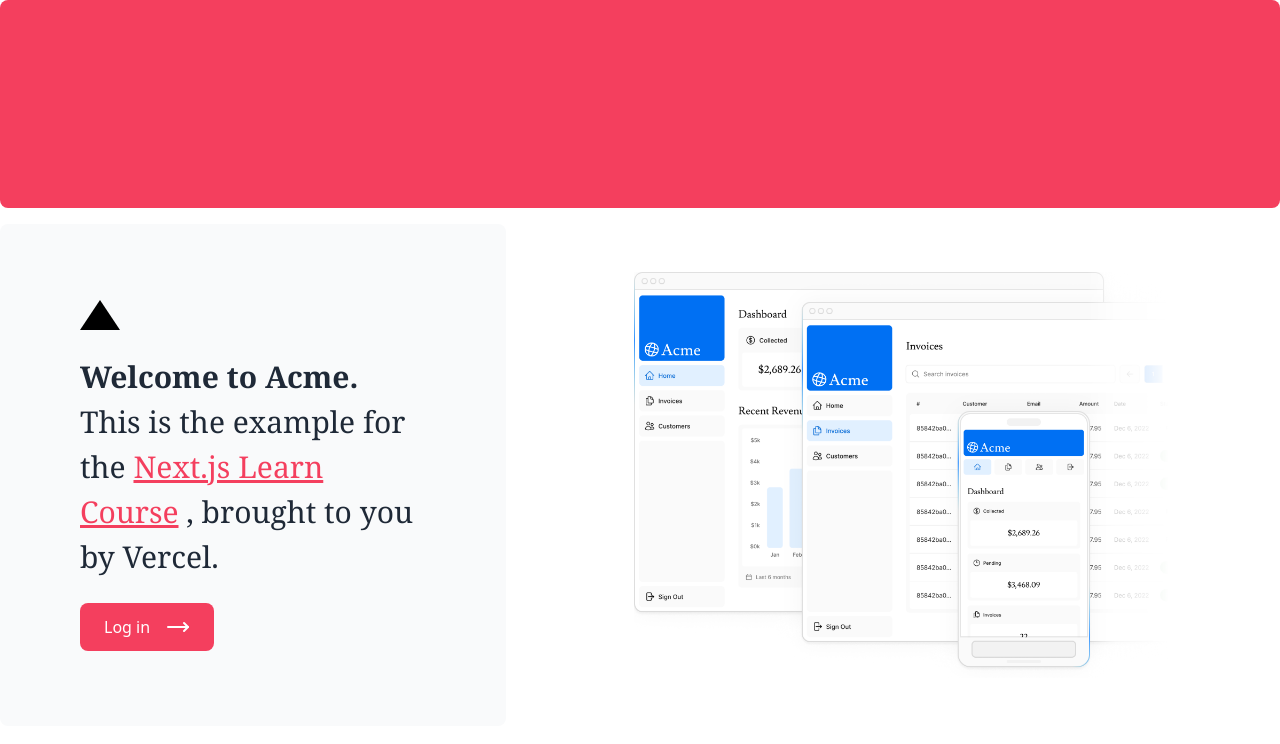
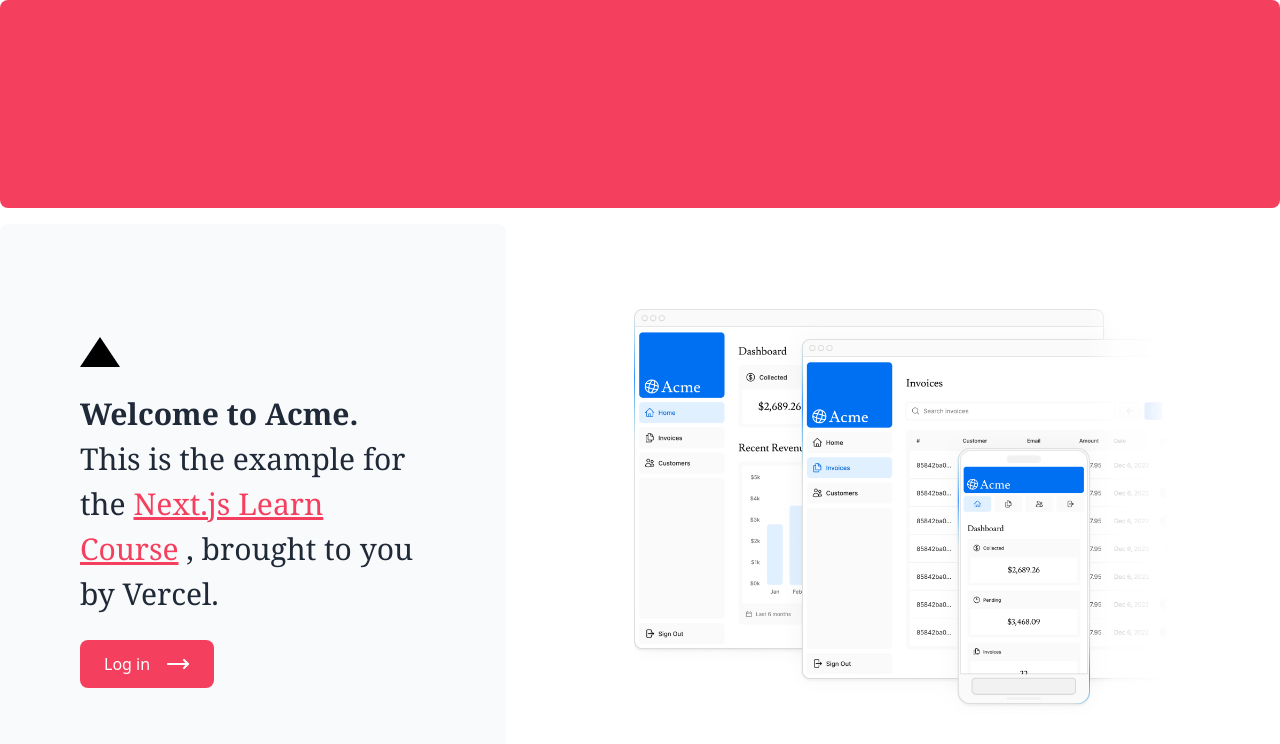
Before and after one commit to IvanOrsh/learn-sveltekit-dashboard, a SvelteKit app: page / in a window 1280 px wide. Shown: the top 744 px of the page. Built offline with nearby package versions, Linux system fonts and the light colour scheme; a web font is replaced by a local one.

Commit message:
refactor: move/add styles to global.css

```diff
--- a/src/routes/+layout.svelte
+++ b/src/routes/+layout.svelte
@@ -21,28 +21,3 @@
 </script>
 
 <slot class="font-sans"></slot>
-
-<style>
-	@keyframes fade-out {
-		to {
-			opacity: 0;
-		}
-	}
-
-	@keyframes slide-from-right {
-		from {
-			transform: translateX(100%);
-			/* @apply shadow; */
-		}
-	}
-
-	:root::view-transition-old(root) {
-		pointer-events: none;
-		animation: 300ms ease-out both fade-out;
-	}
-
-	:root::view-transition-new(root) {
-		pointer-events: none;
-		animation: 300ms ease-out both slide-from-right;
-	}
-</style>
--- a/src/routes/global.css
+++ b/src/routes/global.css
@@ -1,12 +1,82 @@
 @tailwind base;
 
 @layer base {
+	*,
+	*::before,
+	*::after {
+		box-sizing: border-box;
+	}
+
+	body {
+		-webkit-font-smoothing: antialiased;
+		isolation: isolate;
+		flex-grow: 1;
+	}
+
+	html,
+	body {
+		min-height: 100%;
+		display: flex;
+		flex-direction: column;
+	}
+
+	html {
+		min-height: 100vh;
+	}
+
+	input,
+	button,
+	textarea,
+	select {
+		font: inherit;
+	}
+	p,
+	h1,
+	h2,
+	h3,
+	h4,
+	h5,
+	h6 {
+		overflow-wrap: break-word;
+	}
+
 	a {
 		@apply text-primary-500 underline;
 	}
 
+	a[aria-disabled] {
+		@apply pointer-events-none;
+	}
+
 	strong {
 		@apply font-bold;
+	}
+
+	:root {
+		--primary-color: #1a202c;
+	}
+
+	/* view transition animations */
+	@keyframes fade-out {
+		to {
+			opacity: 0;
+		}
+	}
+
+	@keyframes slide-from-right {
+		from {
+			transform: translateX(100%);
+		}
+	}
+
+	:root::view-transition-old(root) {
+		pointer-events: none;
+		animation: 300ms ease-out both fade-out;
+	}
+
+	:root::view-transition-new(root) {
+		pointer-events: none;
+		animation: 300ms ease-out both slide-from-right;
 	}
 
 	.shimmer {
```
